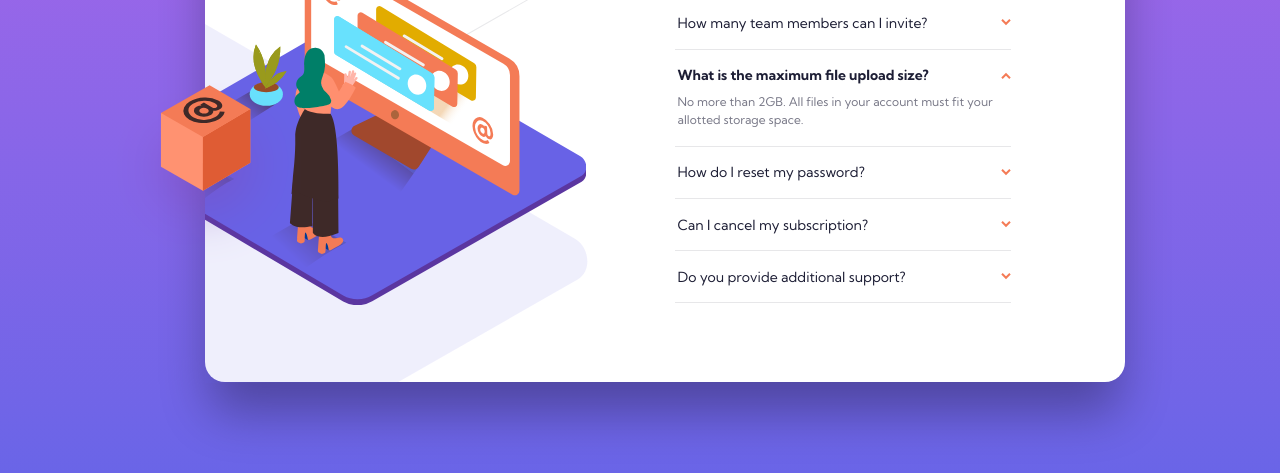
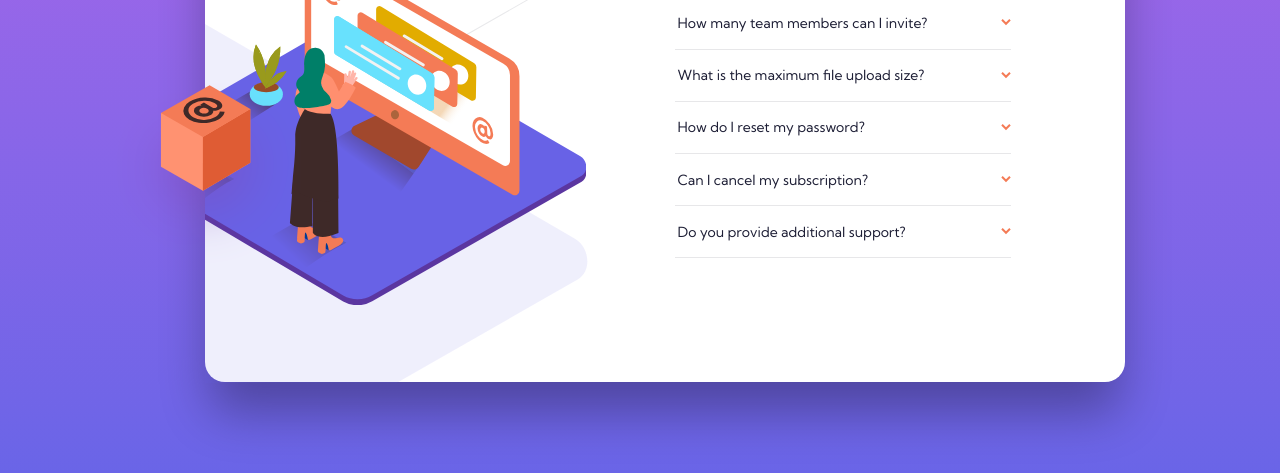
Before and after one commit to fayax555/faq-accordion-card, a plain HTML site: page index.html in a window 1280 px wide. Shown: the part 271-744 px from the top of the page. Drawn offline with Linux system fonts and the light colour scheme.

Commit message:
update html

```diff
--- a/index.html
+++ b/index.html
@@ -61,7 +61,7 @@
           <h1>FAQ</h1>
           <details>
             <summary>
-              <p>How many team members can I invite?</p>
+              <span>How many team members can I invite?</span>
               <img
                 style="display: inline-block"
                 src="images/icon-arrow-down.svg"
@@ -73,9 +73,9 @@
               no limit on team members for the Premium plan.
             </p>
           </details>
-          <details open>
+          <details>
             <summary>
-              <p>What is the maximum file upload size?</p>
+              <span>What is the maximum file upload size?</span>
               <img src="images/icon-arrow-down.svg" alt="" />
             </summary>
             <p>
@@ -85,7 +85,7 @@
           </details>
           <details>
             <summary>
-              <p>How do I reset my password?</p>
+              <span>How do I reset my password?</span>
               <img src="images/icon-arrow-down.svg" alt="" />
             </summary>
             <p>
@@ -95,7 +95,7 @@
           </details>
           <details>
             <summary>
-              <p>Can I cancel my subscription?</p>
+              <span>Can I cancel my subscription?</span>
               <img src="images/icon-arrow-down.svg" alt="" />
             </summary>
             <p>
@@ -105,7 +105,7 @@
           </details>
           <details>
             <summary>
-              <p>Do you provide additional support?</p>
+              <span>Do you provide additional support?</span>
               <img src="images/icon-arrow-down.svg" alt="" />
             </summary>
             <p>
```
